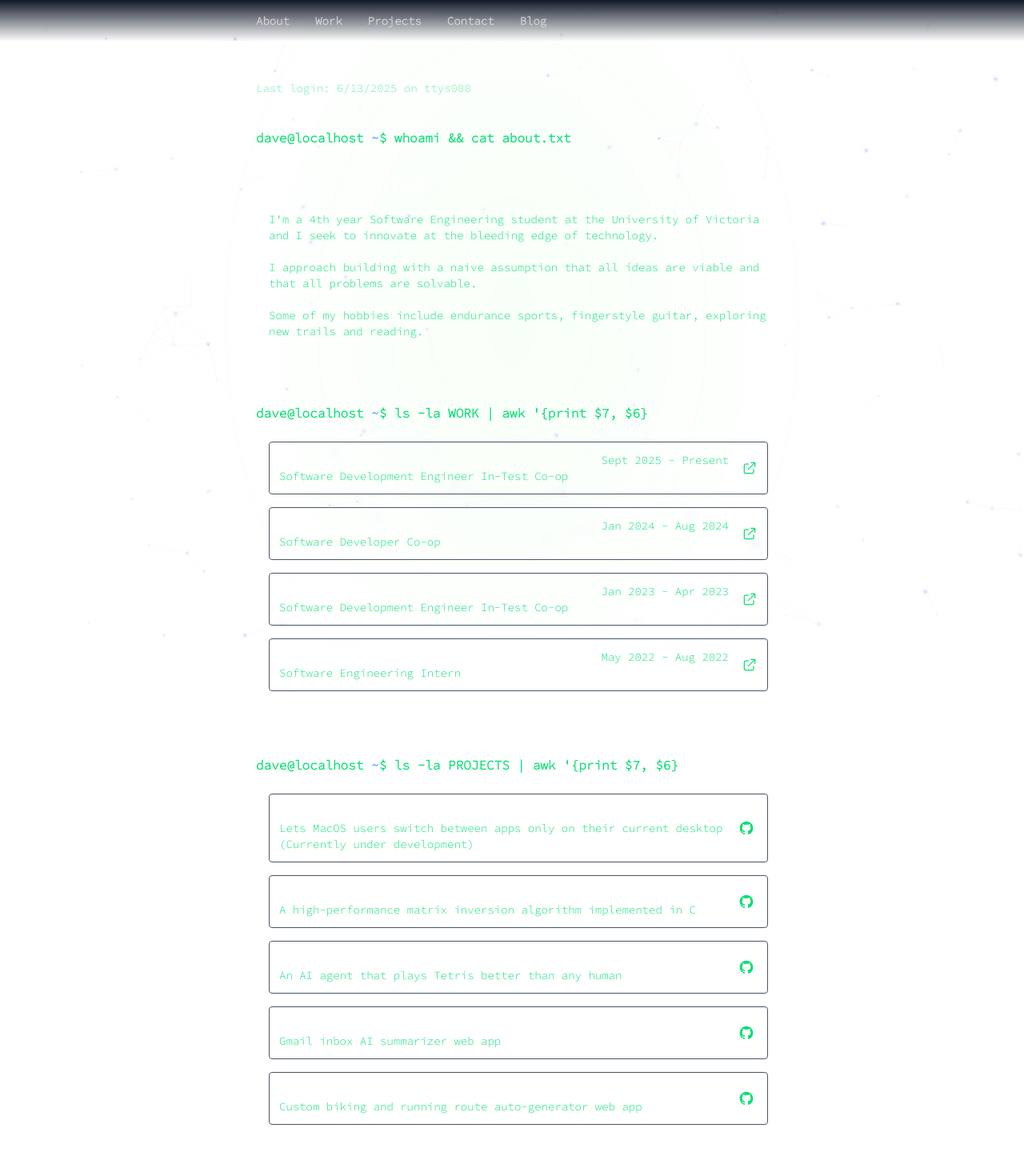
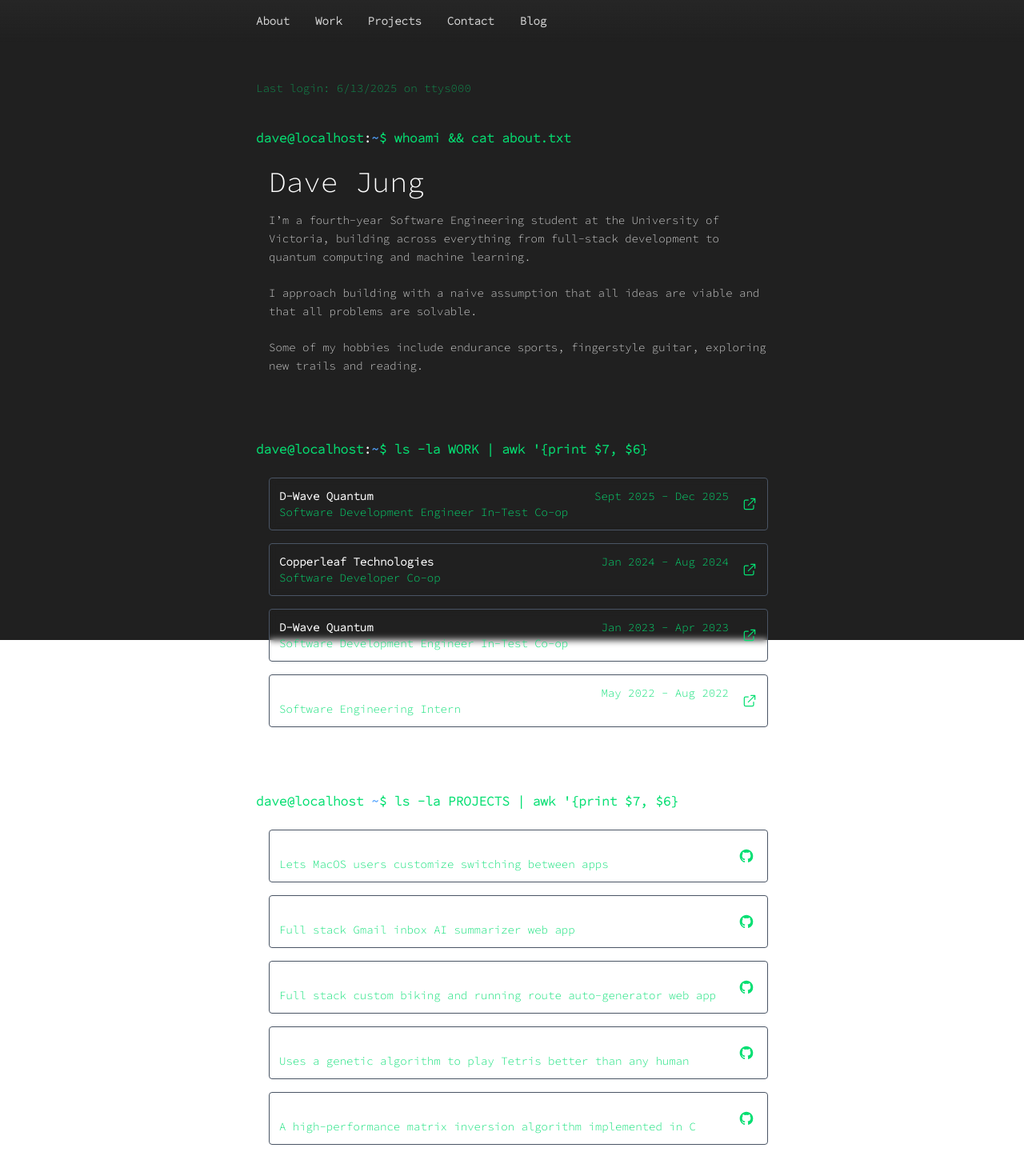
Before and after one commit to davejinyoung/portfolio, a Next.js app: page / in a window 1280 px wide. Shown: the top 1470 px of the page at 80% size. Built offline with nearby package versions, Linux system fonts and the light colour scheme.

Commit message:
Stylistic edits

```diff
--- a/src/app/components/Navbar.tsx
+++ b/src/app/components/Navbar.tsx
@@ -4,7 +4,7 @@ import Link from "next/link";
 
 export default function Navbar() {
   return (
-    <header className="fixed top-0 w-full z-10 bg-gradient-to-b from-gray-900 to-transparent">
+    <header className="fixed top-0 w-full z-10 bg-gradient-to-b from-neutral-800 to-transparent">
       <nav className="max-w-2xl mx-auto px-4 py-4 flex justify-between items-center">
         <div className="space-x-8 text-sm font-extrabold">
           <Link
--- a/src/app/components/ProjectCard.tsx
+++ b/src/app/components/ProjectCard.tsx
@@ -6,10 +6,10 @@ interface Props {
 
 export default function ProjectCard({ title, description, link }: Props) {
   return (
-    <div className="block p-3 text-sm backdrop-blur-xs border border-gray-600 dark:text-neutral-400 rounded-sm hover:shadow-md transition">
+    <div className="block p-3 text-sm backdrop-blur-xs border border-gray-600 dark:text-neutral-300 rounded-sm hover:shadow-md transition">
       <div className="flex justify-between items-center">
         <div>
-          <h3 className="text-white">{title}</h3>
+          <h3 className="text-white font-semibold">{title}</h3>
           <p>{description}</p>
         </div>
         <a
--- a/src/app/components/Work.tsx
+++ b/src/app/components/Work.tsx
@@ -7,11 +7,11 @@ interface Props {
 
 export default function Work({ company, dateRange, position, link }: Props) {
   return (
-    <div className="block p-3 backdrop-blur-xs border border-gray-600 dark:text-neutral-400 rounded-sm hover:shadow-md transition">
+    <div className="block p-3 backdrop-blur-xs border border-gray-600 dark:text-neutral-300 rounded-sm hover:shadow-md transition">
       <div className="flex justify-between items-center text-sm">
         <div className="w-full">
           <div className="flex justify-between items-center w-full">
-            <h3 className="text-white">{company}</h3>
+            <h3 className="text-white font-semibold">{company}</h3>
             <p className="ml-5">{dateRange}</p>
           </div>
           <p>{position}</p>
--- a/src/app/page.tsx
+++ b/src/app/page.tsx
@@ -2,7 +2,6 @@ import Navbar from "./components/Navbar";
 import Footer from "./components/Footer";
 import ProjectCard from "./components/ProjectCard";
 import Work from "./components/Work";
-import ConstellationsBackground from "./components/ConstellationsBackground";
 import BlinkingCursor from "./components/BlinkingCursor";
 import Command from "./components/Command";
 
@@ -10,13 +9,11 @@ export default function Home() {
   return (
     <>
       <Navbar />
-      <ConstellationsBackground />
       <main className="max-w-2xl mx-auto px-4 scroll-smooth text-green-400 font-mono">
         <div
           aria-hidden
-          className="absolute inset-0 z-[-1] fixed pointer-events-none
-                bg-[radial-gradient(ellipse_40%_100%_at_center,_rgba(0,255,0,0.03)_0%,_transparent_70%)]
-                blur-3xl"
+          className="fixed inset-0 z-[-1] pointer-events-none
+                    bg-[rgb(32,32,32)]"
         />
         <section id="about" className="pt-25 dark:text-neutral-400">
           <div className="text-sm opacity-60 mb-10">
@@ -25,10 +22,9 @@ export default function Home() {
           <Command command="whoami && cat about.txt" />
           <div className="pl-4">
             <div className="text-4xl mb-4 text-white">Dave Jung</div>
-            <div className="mt-4 text-sm">
-              I&apos;m a 4th year Software Engineering student at the University
-              of Victoria and I seek to innovate at the bleeding edge of
-              technology.
+            <div className="mt-4 text-sm text-neutral-300 leading-relaxed">
+              I’m a fourth-year Software Engineering student at the University of Victoria,
+              building across everything from full-stack development to quantum computing and machine learning.
               <br />
               <br />
               I approach building with a naive assumption that all ideas are
@@ -46,7 +42,7 @@ export default function Home() {
           <div className="grid gap-4 pl-4">
             <Work
               company="D-Wave Quantum"
-              dateRange="Sept 2025 - Present"
+              dateRange="Sept 2025 - Dec 2025"
               position="Software Development Engineer In-Test Co-op"
               link="https://www.dwavequantum.com/"
             />
@@ -76,28 +72,28 @@ export default function Home() {
           <div className="grid gap-4 pl-4">
             <ProjectCard
               title="MacOS Desktop App Switcher"
-              description="Lets MacOS users switch between apps only on their current desktop (Currently under development)"
+              description="Lets MacOS users customize switching between apps"
               link="https://github.com/davejinyoung/mac-desktop-app-swicher"
+            />
+            <ProjectCard
+              title="Pigeon Post"
+              description="Full stack Gmail inbox AI summarizer web app"
+              link="https://github.com/davejinyoung/pigeon-post"
+            />
+            <ProjectCard
+              title="Looper"
+              description="Full stack custom biking and running route auto-generator web app"
+              link="https://github.com/davejinyoung/Looper"
+            />
+            <ProjectCard
+              title="AI Tetris Agent"
+              description="Uses a genetic algorithm to play Tetris better than any human"
+              link="https://github.com/davejinyoung/ai-tetris"
             />
             <ProjectCard
               title="High-Performance Matrix Inverter"
               description="A high-performance matrix inversion algorithm implemented in C"
               link="https://github.com/davejinyoung/seng440-matrix-inversion"
-            />
-            <ProjectCard
-              title="AI Tetris Agent"
-              description="An AI agent that plays Tetris better than any human"
-              link="https://github.com/davejinyoung/ai-tetris"
-            />
-            <ProjectCard
-              title="Pigeon Post"
-              description="Gmail inbox AI summarizer web app"
-              link="https://github.com/davejinyoung/pigeon-post"
-            />
-            <ProjectCard
-              title="Looper"
-              description="Custom biking and running route auto-generator web app"
-              link="https://github.com/davejinyoung/Looper"
             />
           </div>
         </section>
@@ -113,6 +109,13 @@ export default function Home() {
               >
                 davejinyoung@gmail.com
               </a>
+              {" and "}
+              <a
+                className="underline text-blue-400 hover:text-blue-300"
+                href="https://www.linkedin.com/in/davejinyoungjung/"
+              >
+                LinkedIn
+              </a>
             </p>
           </div>
           <Command command={<BlinkingCursor />} />
```
